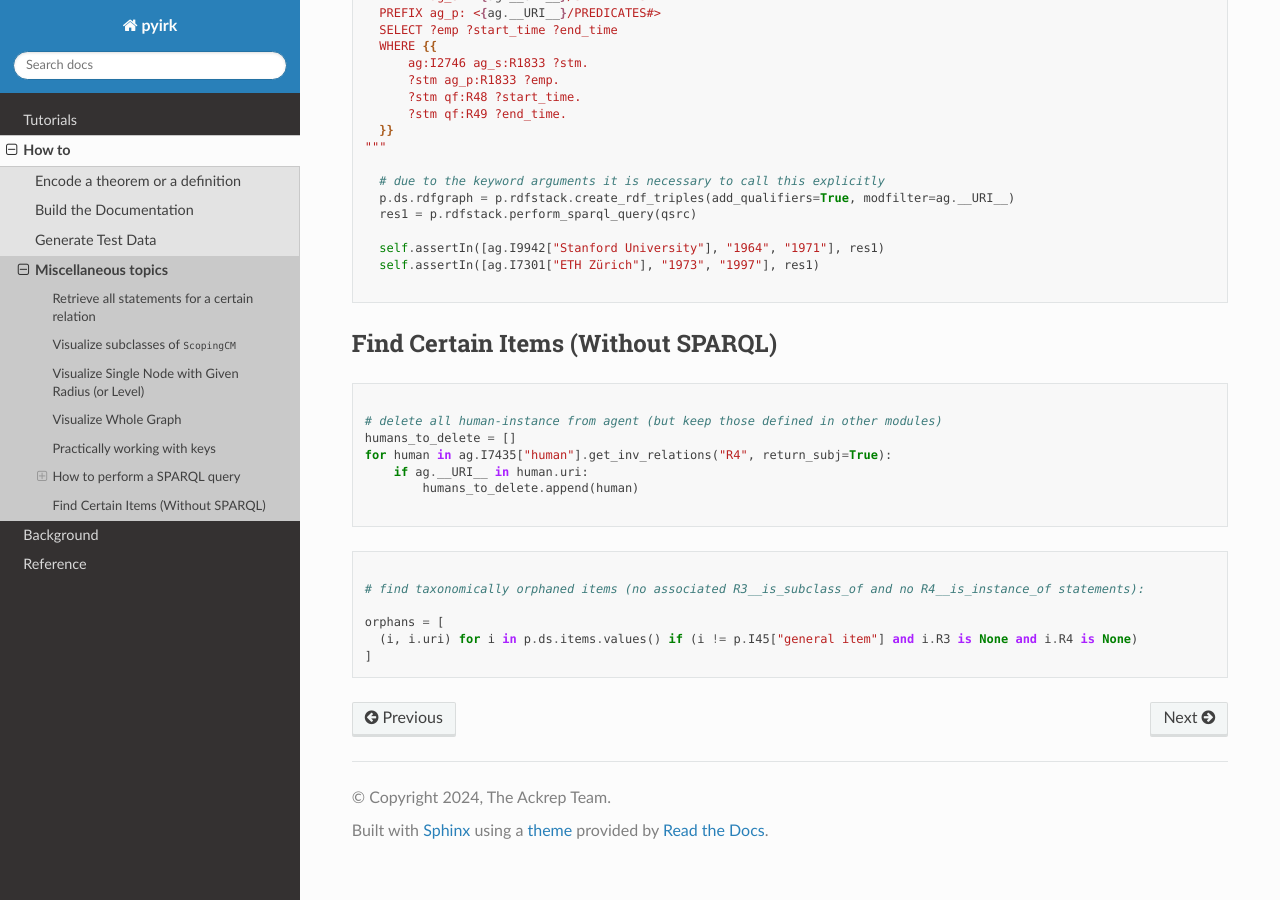
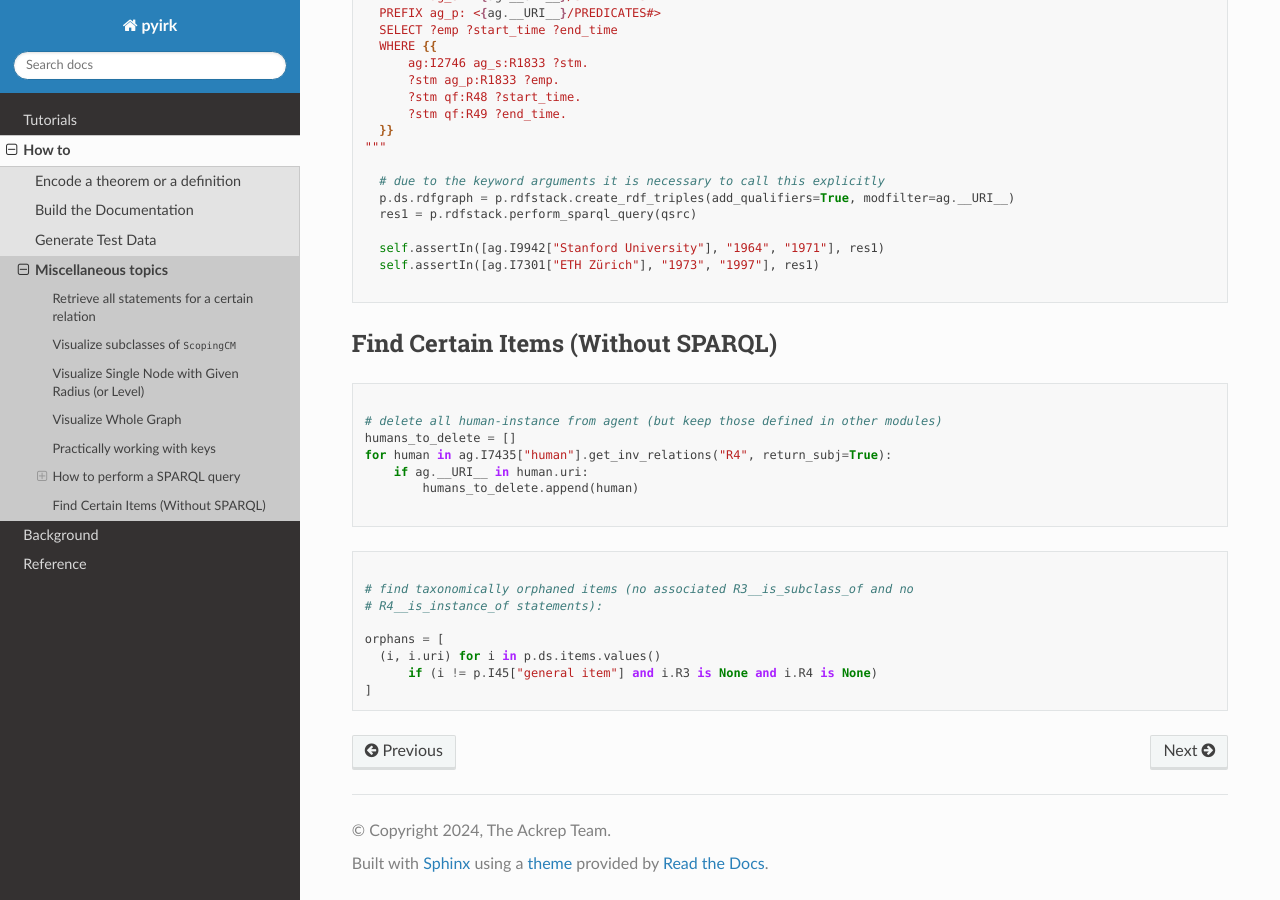
Before and after one commit to ackrep-org/pyirk-core, a Sphinx documentation site: the page built from docs/source/howto/miscellaneous.md, in a window 1280 px wide and 900 px high, scrolled down 2988 px. Built offline with Sphinx 7.4.7 and the Read the Docs theme 3.1.0, drawn with Linux system fonts in a browser that asks for light colours; pages that are not in the unit, such as notebooks, are missing from menus; the version number could not be read and is left out.

````diff
--- a/docs/source/howto/miscellaneous.md
+++ b/docs/source/howto/miscellaneous.md
@@ -180,9 +180,11 @@ for human in ag.I7435["human"].get_inv_relations("R4", return_subj=True):
 
 ```python
 
-# find taxonomically orphaned items (no associated R3__is_subclass_of and no R4__is_instance_of statements):
+# find taxonomically orphaned items (no associated R3__is_subclass_of and no
+# R4__is_instance_of statements):
 
 orphans = [
-  (i, i.uri) for i in p.ds.items.values() if (i != p.I45["general item"] and i.R3 is None and i.R4 is None)
+  (i, i.uri) for i in p.ds.items.values()
+      if (i != p.I45["general item"] and i.R3 is None and i.R4 is None)
 ]
 ```
````
